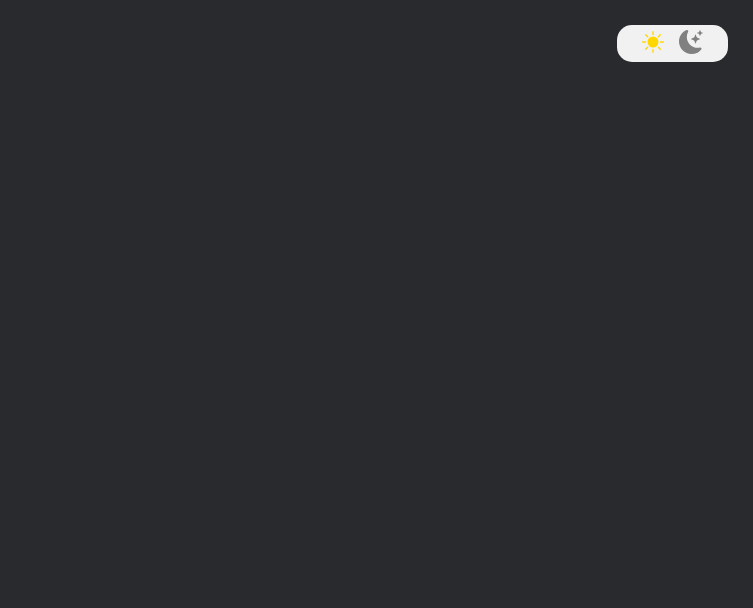
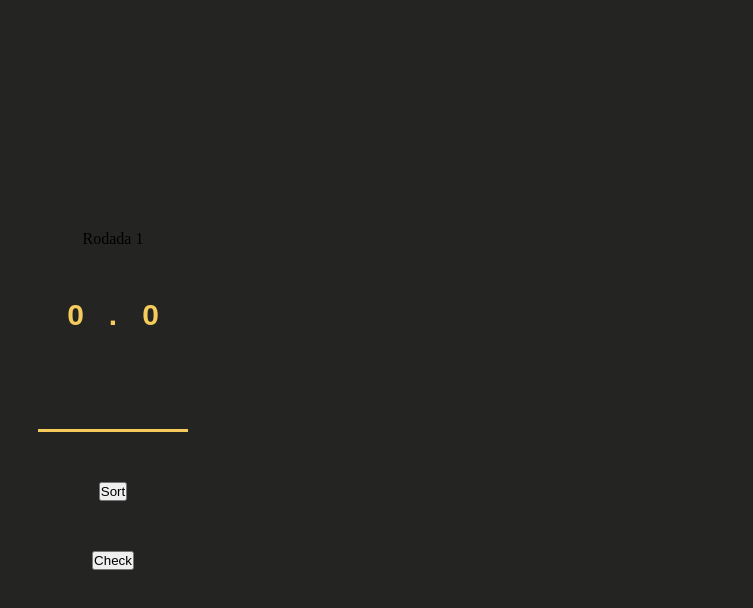
Before and after one commit to Tiaguh/Styled_Component, a React (Create React App) app: page /teste in a window 1280 px wide. Shown: the top 608 px of the page, without its empty margins (527-1280 px from the left). Built offline with nearby package versions, Linux system fonts and the light colour scheme.

Commit message:
testing a project idea

```diff
--- a/package.json
+++ b/package.json
@@ -9,6 +9,7 @@
     "react": "^18.2.0",
     "react-dom": "^18.2.0",
     "react-icons": "^4.10.1",
+    "react-router-dom": "^6.16.0",
     "react-scripts": "5.0.1",
     "styled-components": "^6.0.7",
     "web-vitals": "^2.1.4"
--- a/src/App.js
+++ b/src/App.js
@@ -1,8 +1,16 @@
 import "./App.css"
 import Home from "./Pages/Home/Home"
+import Teste from "./Pages/Teste/Teste"
+
+import { BrowserRouter as Router, Routes, Route } from "react-router-dom";
 
 export default function App() {
   return (
-    <Home />
+    <Router>
+      <Routes>
+        <Route path="/" element={<Home />} />
+        <Route path="/teste" element={<Teste />} />
+      </Routes>
+    </Router>
   )
 }
--- a/src/Pages/Home/Home.jsx
+++ b/src/Pages/Home/Home.jsx
@@ -7,6 +7,8 @@ import { BsFillMoonStarsFill } from "react-icons/bs";
 
 export default function Home() {
     const [background, setBackground] = useState(true);
+
+
 
     return (
         <Container background={background}>
--- /dev/null
+++ b/src/Pages/Teste/Teste.css
@@ -0,0 +1,51 @@
+.container {
+    width: 100vw;
+    height: 100vh;
+
+    background-color: #242423;
+
+    display: flex;
+    flex-direction: column;
+    justify-content: center;
+    align-items: center;
+
+    gap: 50px;
+}
+
+.container input {
+    width: 150px;
+    height: 50px;
+
+    background-color: transparent;
+
+    border-left: none;
+    border-right: none;
+    border-top: none;
+    border-bottom: 3px solid #F5CB5C;
+
+    font-size: 30px;
+    color: #F5CB5C;
+
+    text-align: center;
+}
+
+input[type=number]::-webkit-inner-spin-button,
+input[type=number]::-webkit-outer-spin-button {
+    -webkit-appearance: none;
+    margin: 0;
+}
+
+.ask {
+    display: flex;
+    align-items: center;
+
+    gap: 25px;
+}
+
+.ask p {
+    font-size: 30px;
+    font-weight: 600;
+    color: #F5CB5C;
+
+    font-family: sans-serif;
+}
--- /dev/null
+++ b/src/Pages/Teste/Teste.jsx
@@ -0,0 +1,52 @@
+import React, { useState } from 'react';
+import "./Teste.css";
+
+export default function Teste() {
+    const [number1, setNumber1] = useState(0);
+    const [number2, setNumber2] = useState(0);
+
+    const [response, setResponse] = useState("");
+
+    const [round, setRound] = useState(1)
+
+    const result = number1 * number2;
+
+    console.log(number1, number2);
+    console.log(response);
+
+    function sort() {
+        setNumber1(parseInt(Math.random() * 11));
+        setNumber2(parseInt(Math.random() * 11));
+    }
+
+    function checkResponse(e) {
+        e.preventDefault();
+
+        console.log(result);
+
+        if (parseInt(response) === result) {
+            alert("Correto!");
+        } else {
+            alert("Errado!");
+        }
+
+        setRound(round + 1)
+    }
+
+    return (
+        <div className="container">
+
+            <p> Rodada {round}</p>
+
+            <div className="ask">
+                <p>{number1}</p>
+                <p>.</p>
+                <p>{number2}</p>
+            </div>
+
+            <input onChange={(e) => setResponse(e.target.value)} type="number" />
+            <button onClick={sort}>Sort</button>
+            <button onClick={checkResponse}>Check</button>
+        </div>
+    );
+}
```
Also changed, not shown: 2 other files (tests, documents, lock files or other folders).
